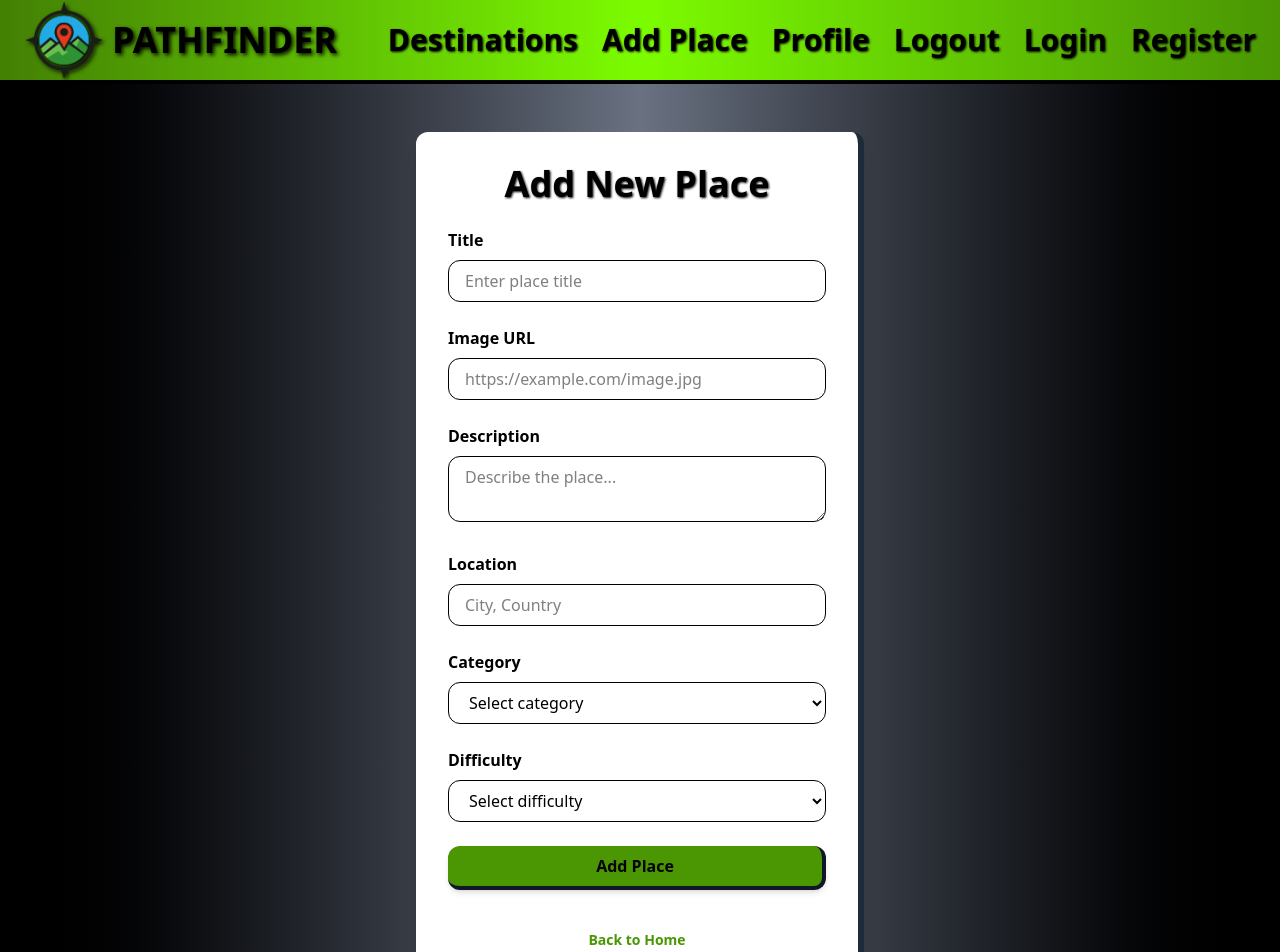
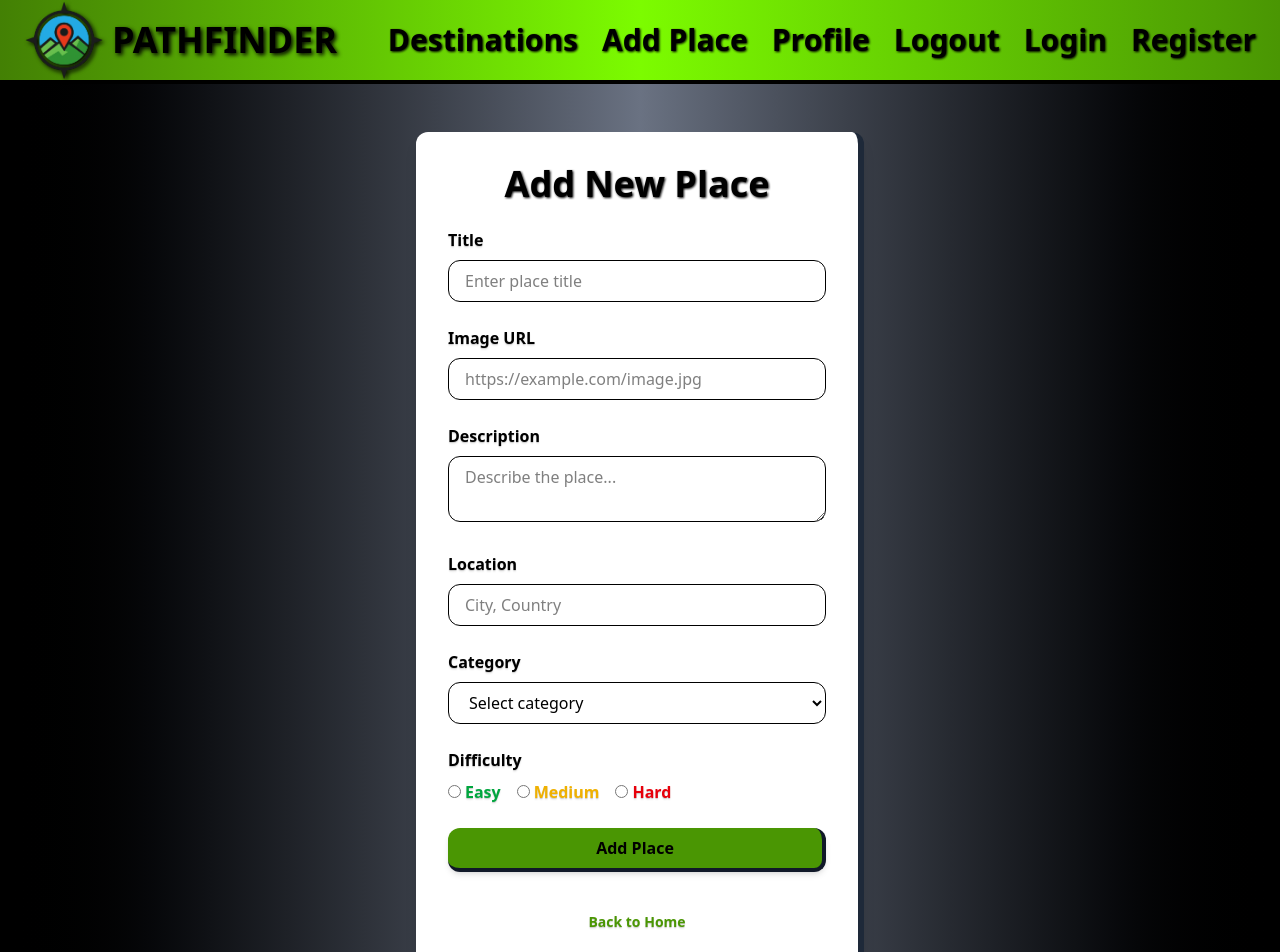
Before and after one commit to danevt/pathfinder-react-spa, a React (Vite) app in the folder client/: page /create in a window 1280 px wide. Shown: the top 952 px of the page. Built offline with nearby package versions, Linux system fonts and the light colour scheme.

Commit message:
Update Create Place form and About page

```diff
--- a/client/src/components/auth/Login/Login.jsx
+++ b/client/src/components/auth/Login/Login.jsx
@@ -8,7 +8,7 @@ export default function Login() {
                     Login
                 </h2>
                 <div>
-                    <label className='block text-black font-bold mb-2'>
+                    <label className='block text-black font-bold mb-2 text-shadow-sm'>
                         Email Address
                     </label>
                     <input
@@ -19,7 +19,7 @@ export default function Login() {
                     />
                 </div>
                 <div>
-                    <label className='block text-black font-bold mb-2'>
+                    <label className='block text-black font-bold mb-2 text-shadow-sm'>
                         Password
                     </label>
                     <input
@@ -36,11 +36,11 @@ export default function Login() {
                     Login
                 </button>
 
-                <p className='text-sm text-center mt-4 text-black'>
+                <p className='text-sm text-center mt-4 text-black text-shadow-sm'>
                     Don't have an account?{' '}
                     <Link
                         to='/register'
-                        className='text-[#4A9603] font-bold hover:text-[#5ECF00] transition'
+                        className='text-[#4A9603] font-bold hover:text-[#5ECF00] transition text-shadow-sm'
                     >
                         → Register
                     </Link>
--- a/client/src/components/place/card/PlaceCard.jsx
+++ b/client/src/components/place/card/PlaceCard.jsx
@@ -18,13 +18,13 @@ export default function PlaceCard({
             <div className='p-4 flex flex-col justify-between h-36'>
                 <div className='flex justify-between items-start mb-4'>
                     <div className='text-left'>
-                        <h3 className='text-xl font-extrabold text-black'>
+                        <h3 className='text-xl font-extrabold text-black text-shadow-sm'>
                             {title}
                         </h3>
-                        <p className='text-sm text-gray-600'>{location}</p>
+                        <p className='text-sm text-gray-600 text-shadow-sm'>{location}</p>
                     </div>
                     <div className='text-right'>
-                        <span className='text-sm font-semibold text-gray-800 uppercase'>
+                        <span className='text-sm font-semibold text-gray-800 uppercase text-shadow-sm'>
                             {category} | {difficulty}
                         </span>
                     </div>
--- a/client/src/components/place/create/PlaceCreate.jsx
+++ b/client/src/components/place/create/PlaceCreate.jsx
@@ -9,7 +9,7 @@ export default function PlaceCreate() {
                 </h2>
 
                 <div>
-                    <label className='block text-black font-bold mb-2'>
+                    <label className='block text-black font-bold mb-2 text-shadow-sm'>
                         Title
                     </label>
                     <input
@@ -20,7 +20,7 @@ export default function PlaceCreate() {
                 </div>
 
                 <div>
-                    <label className='block text-black font-bold mb-2'>
+                    <label className='block text-black font-bold mb-2 text-shadow-sm'>
                         Image URL
                     </label>
                     <input
@@ -31,7 +31,7 @@ export default function PlaceCreate() {
                 </div>
 
                 <div>
-                    <label className='block text-black font-bold mb-2'>
+                    <label className='block text-black font-bold mb-2 text-shadow-sm'>
                         Description
                     </label>
                     <textarea
@@ -41,7 +41,7 @@ export default function PlaceCreate() {
                 </div>
 
                 <div>
-                    <label className='block text-black font-bold mb-2'>
+                    <label className='block text-black font-bold mb-2 text-shadow-sm'>
                         Location
                     </label>
                     <input
@@ -52,7 +52,7 @@ export default function PlaceCreate() {
                 </div>
 
                 <div>
-                    <label className='block text-black font-bold mb-2'>
+                    <label className='block text-black font-bold mb-2 text-shadow-sm'>
                         Category
                     </label>
                     <select className='w-full px-4 py-2 border rounded-xl focus:outline-none focus:ring-2 focus:ring-[#5ECF00]'>
@@ -66,17 +66,40 @@ export default function PlaceCreate() {
                         <option value='museum'>Museum</option>
                     </select>
                 </div>
-
                 <div>
-                    <label className='block text-black font-bold mb-2'>
+                    <span className='block text-black font-bold mb-2 text-shadow-sm'>
                         Difficulty
-                    </label>
-                    <select className='w-full px-4 py-2 border rounded-xl focus:outline-none focus:ring-2 focus:ring-[#5ECF00]'>
-                        <option value=''>Select difficulty</option>
-                        <option value='easy'>Easy</option>
-                        <option value='medium'>Medium</option>
-                        <option value='hard'>Hard</option>
-                    </select>
+                    </span>
+                    <div className='flex gap-4 font-bold text-shadow-sm'>
+                        <label className='text-green-600'>
+                            <input
+                                type='radio'
+                                name='difficulty'
+                                value='easy'
+                                required
+                                className='mr-1'
+                            />
+                            Easy
+                        </label>
+                        <label className='text-yellow-500'>
+                            <input
+                                type='radio'
+                                name='difficulty'
+                                value='medium'
+                                className='mr-1'
+                            />
+                            Medium
+                        </label>
+                        <label className='text-red-600'>
+                            <input
+                                type='radio'
+                                name='difficulty'
+                                value='hard'
+                                className='mr-1'
+                            />
+                            Hard
+                        </label>
+                    </div>
                 </div>
 
                 <button
@@ -89,7 +112,7 @@ export default function PlaceCreate() {
                 <p className='text-sm text-center mt-4 text-black font-semibold'>
                     <Link
                         to='/'
-                        className='text-[#4A9603] font-bold hover:text-[#5ECF00] transition'
+                        className='text-[#4A9603] font-bold hover:text-[#5ECF00] transition text-shadow-sm'
                     >
                         Back to Home
                     </Link>
--- a/client/src/components/place/details/PlaceDetails.jsx
+++ b/client/src/components/place/details/PlaceDetails.jsx
@@ -51,24 +51,24 @@ export default function PlaceDetails() {
                 </div>
                 <div className='md:w-1/3 h-[600px] bg-white rounded-xl shadow-lg p-6 flex flex-col justify-between border-b-6 border-black border-r-6 border-gray-800'>
                     <div>
-                        <h2 className='text-xl font-extrabold text-black text-left'>
+                        <h2 className='text-xl font-extrabold text-black text-left text-shadow-sm'>
                             {place.title || 'Loading...'}
                         </h2>
-                        <p className='text-gray-500 font-semibold text-left'>
+                        <p className='text-gray-500 font-semibold text-left text-shadow-sm'>
                             {place.location}
                         </p>
 
-                        <div className='flex items-center gap-2 mt-2 text-left'>
+                        <div className='flex items-center gap-2 mt-2 text-left text-shadow-sm'>
                             {/* <span className='text-yellow-500'>★ ★ ★ ★ ☆</span> */}
                             {/* <span className='text-gray-600'>(4.5)</span> */}
                         </div>
                     </div>
-                    <div className='my-8  font-bold text-black flex-1 overflow-auto'>
+                    <div className='my-8  font-bold text-black flex-1 overflow-auto text-shadow-sm'>
                         <p>{place.description}</p>
                     </div>
                     <div className='flex justify-between items-end mt-4'>
-                        <p className='text-black uppercase font-semibold mt-2 text-left'>
-                            {place.category} - {place.difficulty}
+                        <p className='text-black uppercase font-semibold mt-2 text-left text-shadow-sm'>
+                            {place.category} | {place.difficulty}
                         </p>
                         <div className='flex items-center gap-2'>
                             {/* <img
```
Also changed, not shown: client/src/components/about/About.jsx (+24 -10 lines), client/src/components/auth/Register/Register.jsx (+9 -9 lines).
